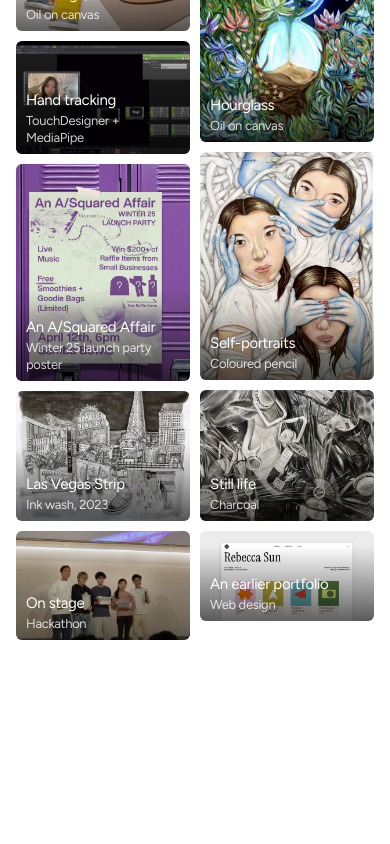
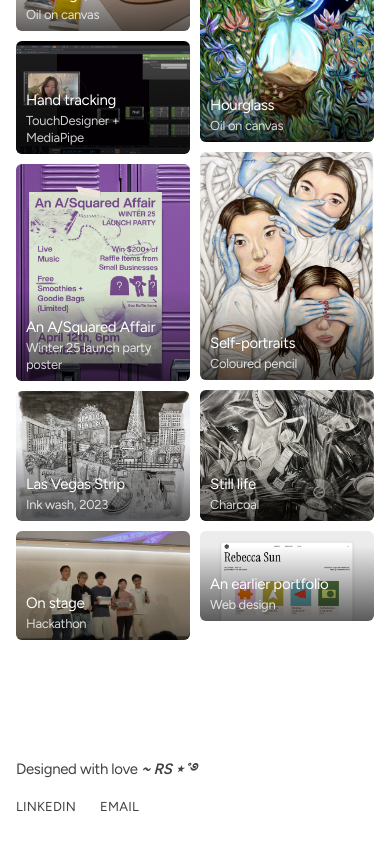
Before and after one commit to becccasun/becca-portfolio, a Next.js app: page /play in a window 390 px wide. Shown: the part 384-1228 px from the top of the page. Before the commit the page ends 1120 px from the top, so only its background shows below. Built offline with nearby package versions, Linux system fonts and the light colour scheme.

Commit message:
Replace the footer with the live site's, site-wide; mascot drops into its corner
Co-Authored-By: Claude Opus 5.5 <noreply@anthropic.com>

```diff
--- a/src/app/about/page.tsx
+++ b/src/app/about/page.tsx
@@ -1,5 +1,6 @@
 import type { Metadata } from "next";
 import Header from "@/components/Header";
+import Footer from "@/components/Footer";
 import s from "./about.module.css";
 
 export const metadata: Metadata = { title: "About · Rebecca Sun" };
@@ -66,6 +67,7 @@ export default function AboutPage() {
           ))}
         </div>
       </main>
+      <Footer />
     </>
   );
 }
--- a/src/app/play/page.tsx
+++ b/src/app/play/page.tsx
@@ -1,5 +1,6 @@
 import type { Metadata } from "next";
 import Header from "@/components/Header";
+import Footer from "@/components/Footer";
 import { playItems, type PlayItem } from "@/play";
 import s from "./play.module.css";
 
@@ -56,6 +57,7 @@ export default function PlayPage() {
         <Grid n={3} className={s.grid3} />
         <Grid n={2} className={s.grid2} />
       </main>
+      <Footer />
     </>
   );
 }
--- a/src/app/work/[slug]/page.tsx
+++ b/src/app/work/[slug]/page.tsx
@@ -1,6 +1,7 @@
 import type { Metadata } from "next";
 import { notFound } from "next/navigation";
 import Header from "@/components/Header";
+import Footer from "@/components/Footer";
 import Toc from "@/components/case/Toc";
 import { caseStudies, getCase } from "@/case-studies";
 import s from "@/components/case/case.module.css";
@@ -63,6 +64,7 @@ export default async function CaseStudyPage({ params }: { params: Promise<{ slug
           </div>
         </div>
       </article>
+      <Footer />
     </>
   );
 }
--- a/src/app/writing/[slug]/page.tsx
+++ b/src/app/writing/[slug]/page.tsx
@@ -1,6 +1,7 @@
 import type { Metadata } from "next";
 import { notFound } from "next/navigation";
 import Header from "@/components/Header";
+import Footer from "@/components/Footer";
 import { getBlogArticle, getBlogPosts } from "@/lib/blogs";
 import s from "./article.module.css";
 
@@ -66,6 +67,7 @@ export default async function ArticlePage({ params }: { params: Promise<{ slug:
           </nav>
         )}
       </article>
+      <Footer />
     </>
   );
 }
--- a/src/app/writing/page.tsx
+++ b/src/app/writing/page.tsx
@@ -1,6 +1,7 @@
 import type { Metadata } from "next";
 import Image from "next/image";
 import Header from "@/components/Header";
+import Footer from "@/components/Footer";
 import { getBlogPosts, MEDIUM_URL } from "@/lib/blogs";
 import s from "./writing.module.css";
 
@@ -44,6 +45,7 @@ export default async function WritingPage() {
           ))}
         </ul>
       </main>
+      <Footer />
     </>
   );
 }
--- /dev/null
+++ b/src/components/Footer.module.css
@@ -0,0 +1,18 @@
+.footer {
+  position: relative; z-index: 1; background: #fff;
+  display: grid; grid-template-columns: 1fr auto 1fr; align-items: center;
+  min-height: 88px; padding: 0 24px;
+}
+.signoff { font-size: 15px; color: rgba(0, 0, 0, 0.75); }
+.signoff em { font-style: italic; font-weight: 600; }
+.links { display: flex; gap: 32px; font-size: 13px; letter-spacing: 0.2px; }
+.links a { color: rgba(0, 0, 0, 0.75); transition: opacity 0.2s; }
+.links a:hover { opacity: 0.5; }
+/* Where the stamp used to be: left empty for the mascot to land in */
+.slot { justify-self: end; width: 64px; height: 64px; }
+
+@media (max-width: 640px) {
+  .footer { grid-template-columns: 1fr auto; row-gap: 10px; padding: 20px 16px 24px; }
+  .links { grid-column: 1; gap: 24px; }
+  .slot { grid-row: 1 / span 2; grid-column: 2; }
+}
--- /dev/null
+++ b/src/components/Footer.tsx
@@ -0,0 +1,16 @@
+import s from "./Footer.module.css";
+
+// The live site's footer: a sign-off, two links, and an empty bottom-right corner
+// where the chat mascot lands as the page reaches the end (see ChatMascot).
+export default function Footer() {
+  return (
+    <footer className={s.footer} data-site-footer>
+      <p className={s.signoff}>Designed with love <em>~ RS ⋆˚࿔</em></p>
+      <nav className={s.links} aria-label="Contact">
+        <a href="https://www.linkedin.com/in/beccasun/" target="_blank" rel="noreferrer">LINKEDIN</a>
+        <a href="mailto:beccasun@umich.edu">EMAIL</a>
+      </nav>
+      <span className={s.slot} aria-hidden />
+    </footer>
+  );
+}
--- a/src/content.ts
+++ b/src/content.ts
@@ -164,11 +164,6 @@ export const askAi = {
   buttons: ["Ask ChatGPT", "Ask Claude", "Ask Google"],
 };
 
-export const footer = {
-  cta: "Ready to start something?",
-  links: ["Twitter/X", "LinkedIn", "Instagram"],
-};
-
 // Hero stamps. Names, dates and artwork are placeholders: swap freely.
 // Art lives in a 100 × 125 box; the panel is x 8–92, y 8–114.5. Shapes are blurred by `blur`.
 export type GeneratedArt = {
```
Also changed, not shown: src/app/page.module.css (+3 -21 lines), src/app/page.tsx (+3 -8 lines), src/components/ChatMascot.module.css (+12 -1 lines), src/components/ChatMascot.tsx (+17 -0 lines).
